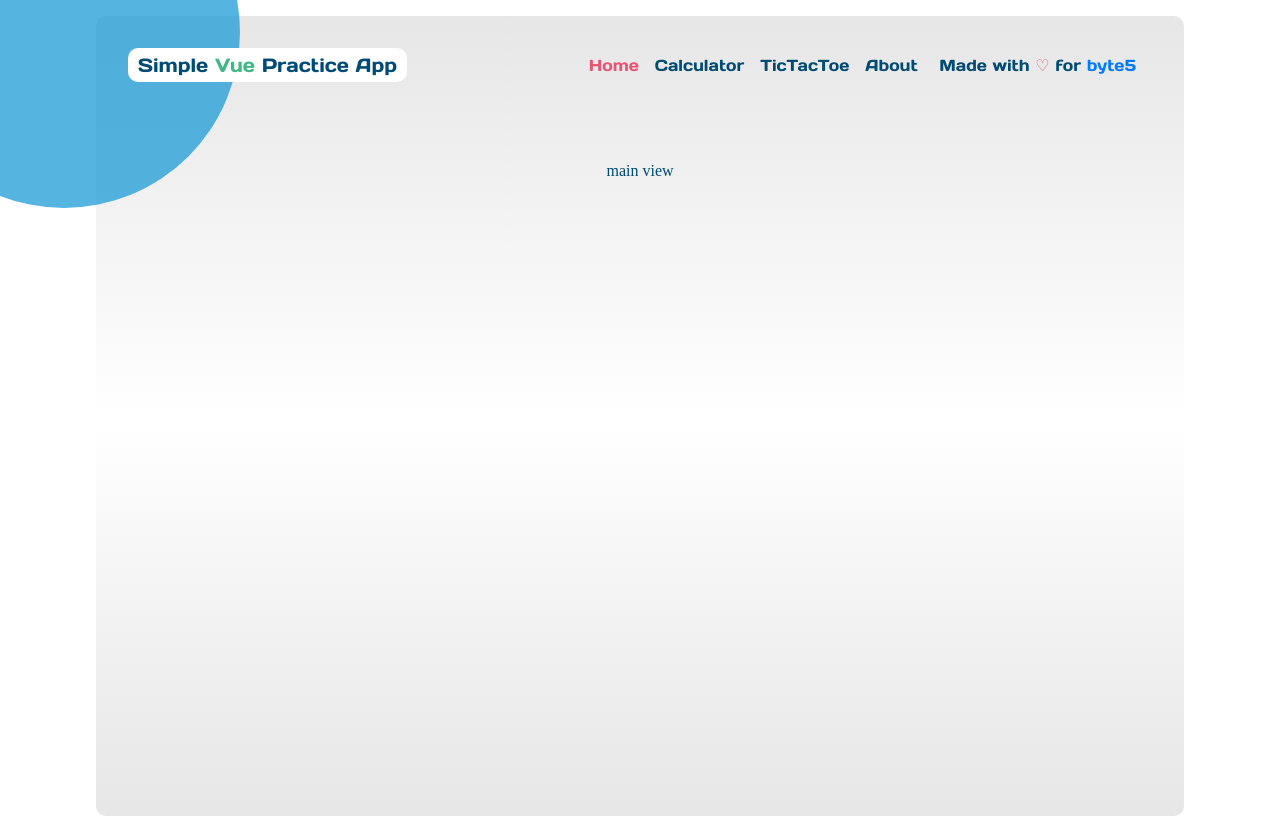
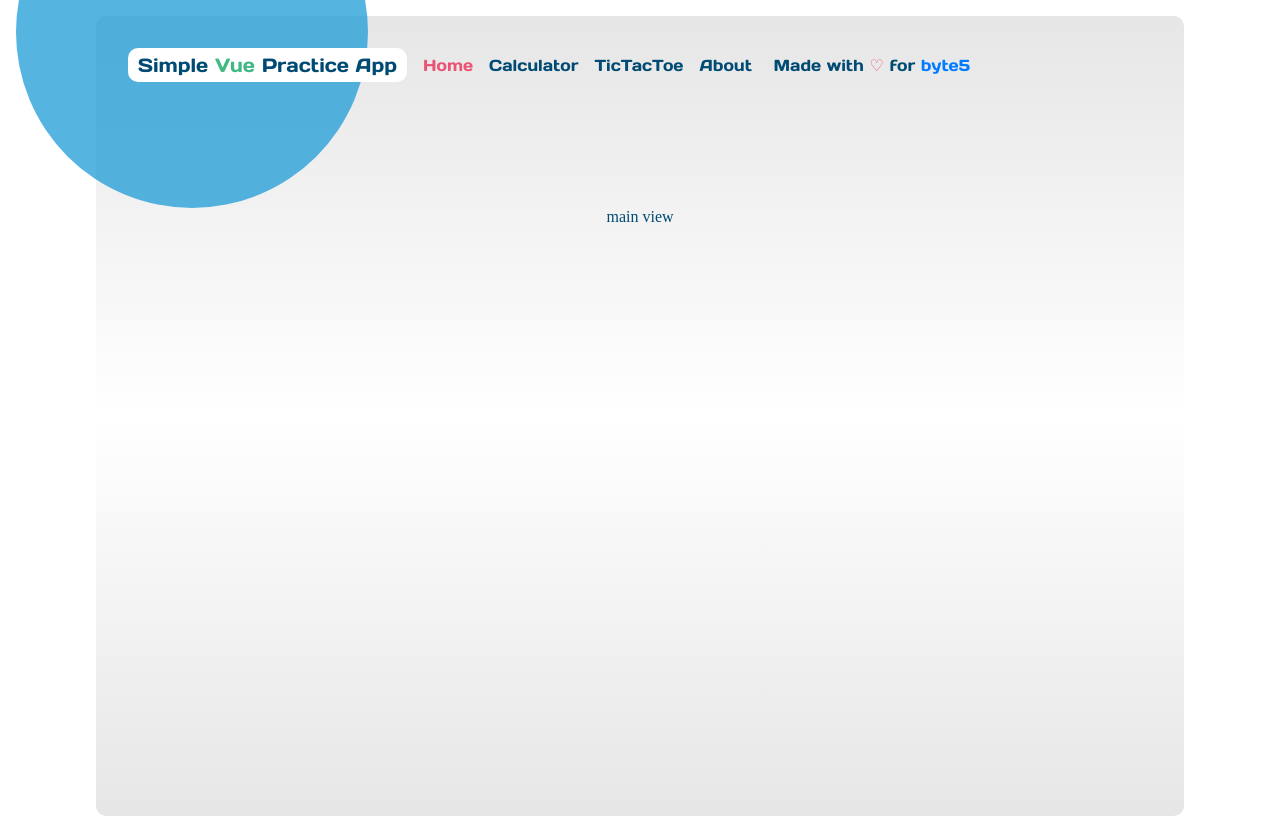
Before and after one commit to asilva87/vue-byte5, a Vue app: page / in a window 1280 px wide. Built offline with nearby package versions, Linux system fonts and the light colour scheme.

Commit message:
Improve styling

```diff
--- a/src/App.vue
+++ b/src/App.vue
@@ -5,8 +5,6 @@ import { RouterLink, RouterView } from 'vue-router'
 <template>
     <main id="body">
         <header>
-            <!-- <img alt="Vue logo" class="logo" src="@/assets/logo.svg" width="125" height="125" /> -->
-            <!-- <HelloWorld msg="You did it!" /> -->
             <div id="logo-circle"></div>
 
             <nav class="navbar">
@@ -77,6 +75,21 @@ import { RouterLink, RouterView } from 'vue-router'
     left: -7rem;
 }
 
+@media screen and (min-width: 1025px) {
+    #logo-circle {
+        position: relative;
+        float: left;
+        top: -12rem;
+    }
+
+    .navbar {
+        position: absolute;
+    }
+
+    .view {
+        margin-top: -12rem;
+    }
+}
 .navbar {
     font-family: 'DaysOne';
     color: var(--dark-blue);
```
